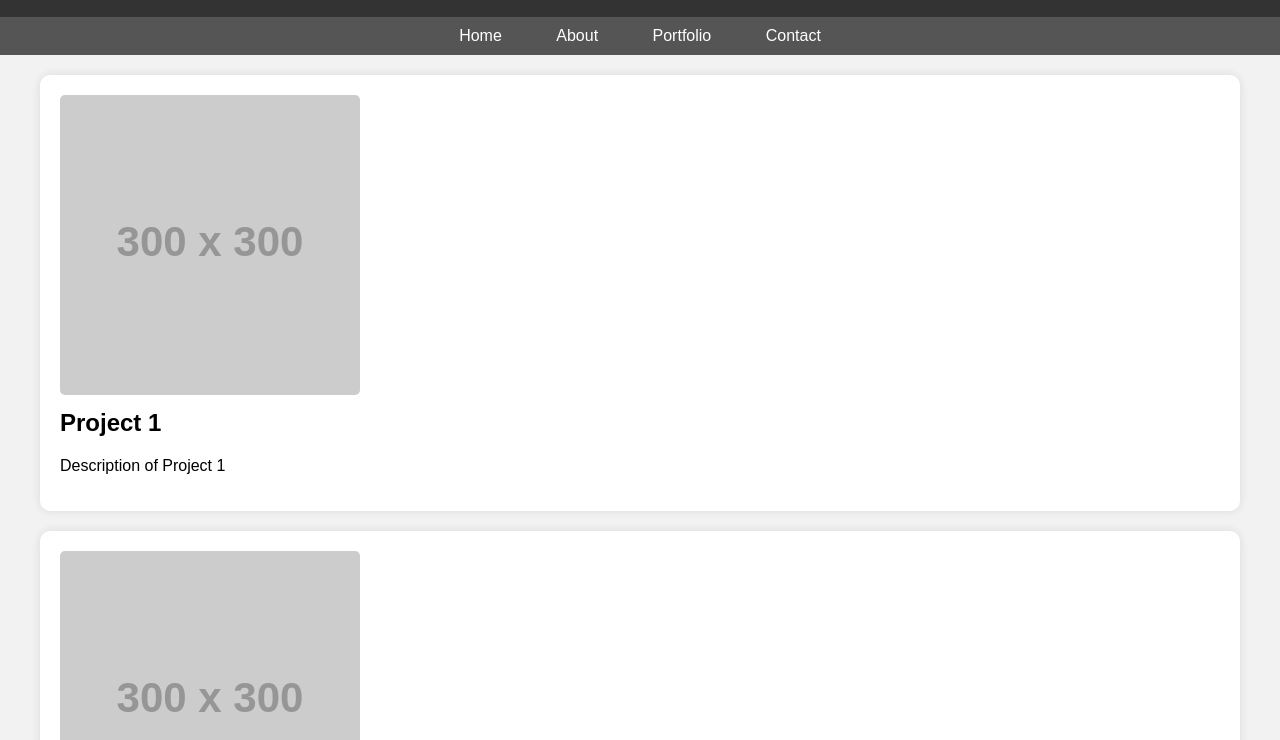
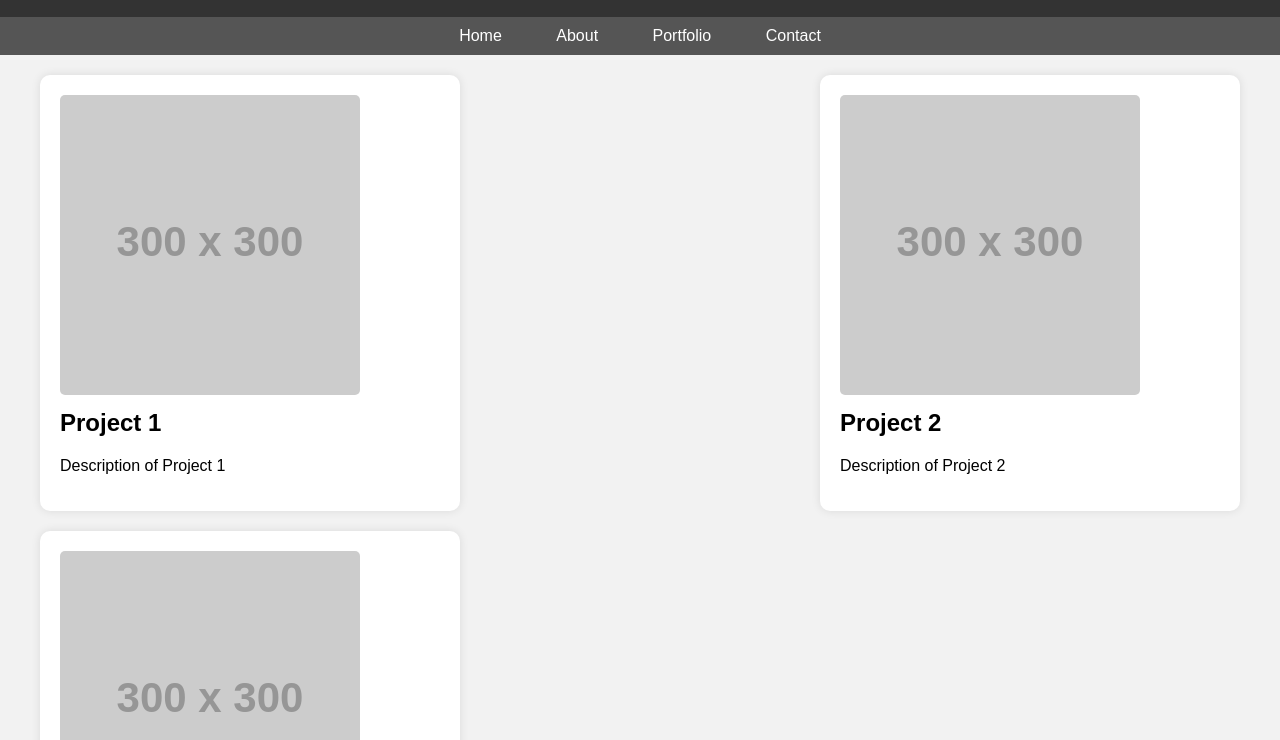
Before and after one commit to MahirAbid/web, a plain HTML site: page index.html in a window 1280 px wide. Shown: the part 60-800 px from the top of the page. Drawn offline with Linux system fonts and the light colour scheme; placeholder pictures from the web are drawn by us.

Commit message:
Update index.html

```diff
--- a/index.html
+++ b/index.html
@@ -45,6 +45,9 @@
             max-width: 1200px;
             margin: 20px auto;
             padding: 0 20px;
+            display: flex;
+            flex-wrap: wrap;
+            justify-content: space-between;
         }
 
         .portfolio-item {
@@ -53,6 +56,7 @@
             box-shadow: 0 0 10px rgba(0, 0, 0, 0.1);
             padding: 20px;
             margin-bottom: 20px;
+            width: calc(33.33% - 20px);
             transition: transform 0.3s;
         }
 
```
